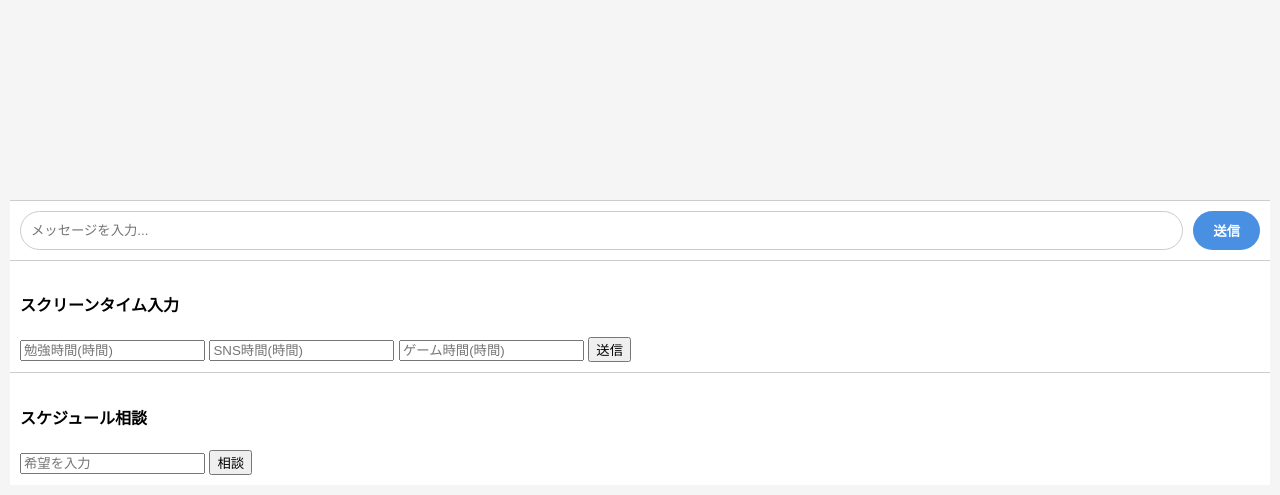
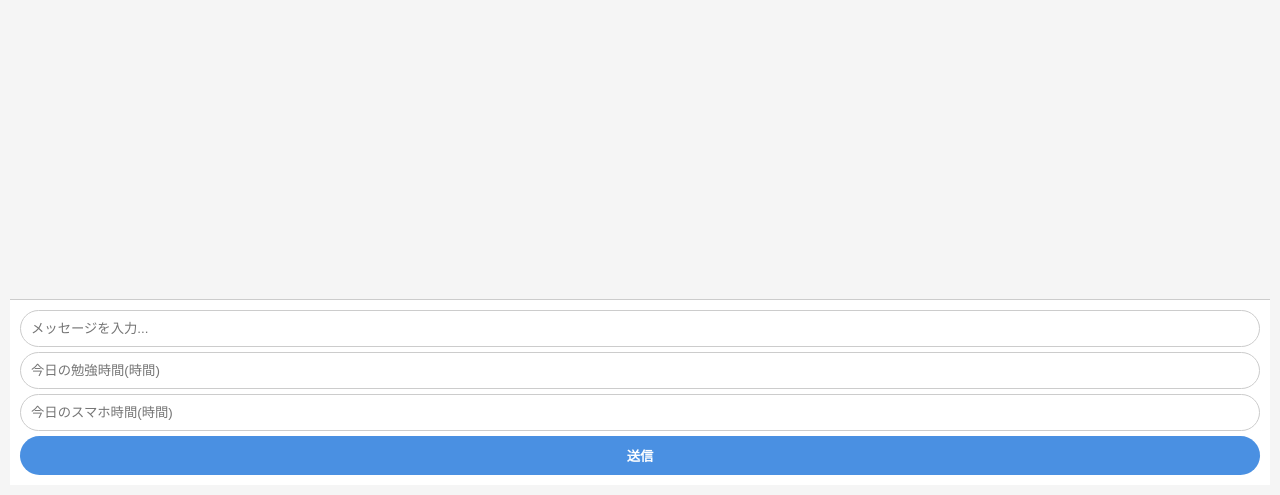
Before and after one commit to harukun20418/study-advisor3, a FastAPI app: page / in a window 1280 px wide. Shown: the part 305-800 px from the top of the page. Run offline with FastAPI, Linux system fonts and the light colour scheme; data that the repository does not hold is empty.

Commit message:
AI調教そのいち

```diff
--- a/main.py
+++ b/main.py
@@ -1,15 +1,14 @@
-from fastapi import FastAPI, Request, Form
+from fastapi import FastAPI, Request
 from fastapi.responses import HTMLResponse
 from fastapi.staticfiles import StaticFiles
 from fastapi.templating import Jinja2Templates
 from pydantic import BaseModel
-from sqlalchemy import create_engine, Column, Integer, String, Text, Float, Date
+from sqlalchemy import create_engine, Column, Integer, String, Text
 from sqlalchemy.ext.declarative import declarative_base
 from sqlalchemy.orm import sessionmaker
 import requests
 import os
 from typing import List
-from datetime import date
 
 # --- FastAPIアプリ ---
 app = FastAPI()
@@ -36,22 +35,9 @@ class ChatSession(Base):
     session_id = Column(String, unique=True, index=True)
     title = Column(String)
     question_index = Column(Integer, default=0)
-
-class ScreenTimeLog(Base):
-    __tablename__ = "screen_time_logs"
-    id = Column(Integer, primary_key=True, index=True)
-    session_id = Column(String, index=True)
-    date = Column(Date)
-    study_time = Column(Float, default=0.0)
-    sns_time = Column(Float, default=0.0)
-    game_time = Column(Float, default=0.0)
-
-class SchedulePlan(Base):
-    __tablename__ = "schedule_plans"
-    id = Column(Integer, primary_key=True, index=True)
-    session_id = Column(String, index=True)
-    date = Column(Date)
-    plan_json = Column(Text)
+    username = Column(String, default="")
+    study_time = Column(Integer, default=0)
+    phone_time = Column(Integer, default=0)
 
 # --- テーブル作成 ---
 Base.metadata.create_all(bind=engine)
@@ -60,6 +46,8 @@ Base.metadata.create_all(bind=engine)
 class ChatRequest(BaseModel):
     message: str
     session_id: str
+    study_time: int = 0
+    phone_time: int = 0
 
 class ChatSessionCreate(BaseModel):
     session_id: str
@@ -70,13 +58,11 @@ class ChatSessionResponse(BaseModel):
     session_id: str
     title: str
     question_index: int
+    username: str
+    study_time: int
+    phone_time: int
     class Config:
         orm_mode = True
-
-class ScreenTimeInput(BaseModel):
-    study_time: float
-    sns_time: float
-    game_time: float
 
 # --- 質問リスト ---
 QUESTIONS = [
@@ -84,8 +70,8 @@ QUESTIONS = [
     "あなたのことは何と呼べばいいですか？",
     "了解です！何のための勉強をサポートしてほしいですか？(例: 試験対策、受験勉強など)",
     "なるほど、普段の1日の勉強時間はどのくらいですか？",
-    "スマホは１日どれくらい使いますか？",
-    "勉強はコツコツやる派ですかそれとも一夜漬けタイプ？"
+    "スマホは1日どれくらい使いますか？",
+    "勉強はコツコツ派ですか、それとも一夜漬けタイプですか？"
 ]
 
 # --- トップページ ---
@@ -104,22 +90,40 @@ def chat(request: ChatRequest):
         db.commit()
         db.refresh(session_obj)
 
+    # --- 質問モード ---
     if session_obj.question_index < len(QUESTIONS):
         db.add(ChatLog(session_id=request.session_id, role="user", content=request.message))
+        db.commit()
+
+        if session_obj.question_index == 1:
+            session_obj.username = request.message
+        if session_obj.question_index == 3:
+            session_obj.study_time = request.study_time
+        if session_obj.question_index == 4:
+            session_obj.phone_time = request.phone_time
         db.commit()
 
         response_text = QUESTIONS[session_obj.question_index]
         session_obj.question_index += 1
         db.commit()
 
+        if session_obj.username:
+            response_text = response_text.replace("あなた", session_obj.username)
+
         db.add(ChatLog(session_id=request.session_id, role="assistant", content=response_text))
         db.commit()
-
         db.close()
         return {"response": response_text}
 
+    # --- 自由会話モード ---
     history = db.query(ChatLog).filter(ChatLog.session_id == request.session_id).order_by(ChatLog.id.asc()).all()
     messages = [{"role": log.role, "content": log.content} for log in history]
+
+    if request.study_time:
+        session_obj.study_time = request.study_time
+    if request.phone_time:
+        session_obj.phone_time = request.phone_time
+    db.commit()
 
     db.add(ChatLog(session_id=request.session_id, role="user", content=request.message))
     db.commit()
@@ -128,18 +132,26 @@ def chat(request: ChatRequest):
         "Authorization": f"Bearer {os.environ['OPENAI_API_KEY']}",
         "Content-Type": "application/json"
     }
+    system_prompt = (
+        f"あなたは勉強アドバイザーです。ユーザーの名前は {session_obj.username or 'ユーザー'} です。"
+        f"今日の勉強時間は {session_obj.study_time} 時間、スマホ時間は {session_obj.phone_time} 時間です。"
+        "共感しつつ、短く1〜2文で質問や提案を出し、ユーザーに確認しながらスケジュールを決める会話形式で返答してください。"
+    )
     data = {
         "model": "openai/gpt-3.5-turbo",
         "messages": [
-            {"role": "system", "content": "あなたは勉強のアドバイザーです。共感しつつ柔らかくアドバイスしてください。"},
+            {"role": "system", "content": system_prompt},
             *messages,
             {"role": "user", "content": request.message}
-        ]
+        ],
+        "max_tokens": 150
     }
     response = requests.post("https://openrouter.ai/api/v1/chat/completions", headers=headers, json=data)
+
     if response.status_code != 200:
         db.close()
         return {"response": f"APIエラー: {response.status_code}"}
+
     try:
         assistant_reply = response.json()["choices"][0]["message"]["content"]
     except:
@@ -176,57 +188,3 @@ def get_sessions():
     sessions = db.query(ChatSession).all()
     db.close()
     return sessions
-
-# --- スクリーンタイム送信 ---
-@app.post("/screen_time")
-def send_screen_time(data: ScreenTimeInput, session_id: str = Form(...)):
-    db = SessionLocal()
-    log = ScreenTimeLog(
-        session_id=session_id,
-        date=date.today(),
-        study_time=data.study_time,
-        sns_time=data.sns_time,
-        game_time=data.game_time
-    )
-    db.add(log)
-    db.commit()
-    db.refresh(log)
-    db.close()
-    return {"status": "ok", "log_id": log.id}
-
-# --- AIとスケジュール相談 ---
-@app.post("/plan_schedule")
-def plan_schedule(message: str = Form(...), session_id: str = Form(...)):
-    db = SessionLocal()
-    logs = db.query(ScreenTimeLog).filter(ScreenTimeLog.session_id==session_id).order_by(ScreenTimeLog.date.desc()).all()
-
-    if logs:
-        recent = logs[0]
-        prompt = f"""
-あなたは勉強アドバイザーです。
-ユーザーは昨日 {recent.study_time}時間勉強し、SNS {recent.sns_time}時間、ゲーム {recent.game_time}時間使いました。
-ユーザーの希望は「{message}」です。
-会話形式で、無理なく勉強スケジュールを決める提案をしてください。
-"""
-    else:
-        prompt = f"ユーザーの希望: {message}\n会話形式でスケジュール提案をしてください。"
-
-    headers = {
-        "Authorization": f"Bearer {os.environ['OPENAI_API_KEY']}",
-        "Content-Type": "application/json"
-    }
-    data = {
-        "model": "openai/gpt-3.5-turbo",
-        "messages": [{"role": "system", "content": prompt}]
-    }
-    response = requests.post("https://openrouter.ai/api/v1/chat/completions", headers=headers, json=data)
-    if response.status_code != 200:
-        db.close()
-        return {"response": f"APIエラー: {response.status_code}"}
-    try:
-        assistant_reply = response.json()["choices"][0]["message"]["content"]
-    except:
-        assistant_reply = "AIの返答取得エラー"
-
-    db.close()
-    return {"response": assistant_reply}
--- a/templates/index.html
+++ b/templates/index.html
@@ -11,9 +11,9 @@ body { font-family: Arial, sans-serif; background: #f5f5f5; margin: 0; padding:
 .message { max-width: 70%; padding: 10px 15px; border-radius: 20px; word-wrap: break-word; position: relative; }
 .user { background-color: #4a90e2; color: white; align-self: flex-end; border-bottom-right-radius: 0; }
 .ai { background-color: #e0e0e0; color: black; align-self: flex-start; border-bottom-left-radius: 0; }
-.chat-form { display: flex; padding: 10px; gap: 10px; border-top: 1px solid #ccc; background: white; }
-.chat-form input { flex: 1; padding: 10px; border-radius: 20px; border: 1px solid #ccc; }
-.chat-form button { padding: 10px 20px; border-radius: 20px; border: none; background-color: #4a90e2; color: white; font-weight: bold; cursor: pointer; }
+.chat-form { display: flex; flex-direction: column; padding: 10px; gap: 5px; border-top: 1px solid #ccc; background: white; }
+.chat-form input, .chat-form button { padding: 10px; border-radius: 20px; border: 1px solid #ccc; }
+.chat-form button { background-color: #4a90e2; color: white; font-weight: bold; cursor: pointer; border: none; }
 .chat-form button:disabled { background-color: #aaa; cursor: not-allowed; }
 .status { text-align: center; font-size: 14px; color: #666; margin-bottom: 5px; display: none; }
 </style>
@@ -22,25 +22,12 @@ body { font-family: Arial, sans-serif; background: #f5f5f5; margin: 0; padding:
 <div id="chat-container" class="chat-container">
     <div id="status" class="status">AIが返信中です...</div>
     <div id="messages" class="messages"></div>
-
     <form id="chat-form" class="chat-form">
         <input type="text" id="chat-input" placeholder="メッセージを入力..." autocomplete="off"/>
+        <input type="number" id="study-time" placeholder="今日の勉強時間(時間)" min="0"/>
+        <input type="number" id="phone-time" placeholder="今日のスマホ時間(時間)" min="0"/>
         <button type="submit" id="send-button">送信</button>
     </form>
-
-    <div style="padding:10px; background:#fff; border-top:1px solid #ccc;">
-        <h4>スクリーンタイム入力</h4>
-        <input type="number" id="study-time" placeholder="勉強時間(時間)" step="0.1"/>
-        <input type="number" id="sns-time" placeholder="SNS時間(時間)" step="0.1"/>
-        <input type="number" id="game-time" placeholder="ゲーム時間(時間)" step="0.1"/>
-        <button id="send-screen">送信</button>
-    </div>
-
-    <div style="padding:10px; background:#fff; border-top:1px solid #ccc;">
-        <h4>スケジュール相談</h4>
-        <input type="text" id="schedule-msg" placeholder="希望を入力"/>
-        <button id="ask-schedule">相談</button>
-    </div>
 </div>
 
 <script>
@@ -49,10 +36,13 @@ const input = document.getElementById("chat-input");
 const messages = document.getElementById("messages");
 const sendButton = document.getElementById("send-button");
 const status = document.getElementById("status");
+const studyInput = document.getElementById("study-time");
+const phoneInput = document.getElementById("phone-time");
 
-let sessionId = "default-session";
+let sessionId = "default-session";  // 必要に応じて動的に変更可能
 let isWaiting = false;
 
+// メッセージ表示
 function appendMessage(content, sender) {
     const div = document.createElement("div");
     div.className = `message ${sender}`;
@@ -61,18 +51,28 @@ function appendMessage(content, sender) {
     messages.scrollTop = messages.scrollHeight;
 }
 
+// 過去履歴取得
 async function loadHistory() {
     try {
         const res = await fetch(`/history/${sessionId}`);
         const data = await res.json();
         data.history.forEach(h => appendMessage(h.content, h.role === "user" ? "user" : "ai"));
-    } catch (e) { console.error("履歴取得エラー", e); }
+    } catch (e) {
+        console.error("履歴取得エラー", e);
+    }
 }
 
+// メッセージ送信
 async function sendMessage(msg) {
     if (!msg.trim()) return;
     appendMessage(msg, "user");
+    const studyTime = studyInput.value ? parseInt(studyInput.value) : 0;
+    const phoneTime = phoneInput.value ? parseInt(phoneInput.value) : 0;
+
     input.value = "";
+    studyInput.value = "";
+    phoneInput.value = "";
+
     isWaiting = true;
     sendButton.disabled = true;
     status.style.display = "block";
@@ -81,7 +81,12 @@ async function sendMessage(msg) {
         const res = await fetch("/chat", {
             method: "POST",
             headers: { "Content-Type": "application/json" },
-            body: JSON.stringify({ message: msg, session_id: sessionId })
+            body: JSON.stringify({
+                message: msg,
+                session_id: sessionId,
+                study_time: studyTime,
+                phone_time: phoneTime
+            })
         });
         const data = await res.json();
         appendMessage(data.response, "ai");
@@ -99,35 +104,8 @@ form.addEventListener("submit", (e) => {
     if (!isWaiting && input.value.trim()) sendMessage(input.value);
 });
 
-// --- スクリーンタイム送信 ---
-document.getElementById("send-screen").addEventListener("click", async () => {
-    const study = parseFloat(document.getElementById("study-time").value) || 0;
-    const sns = parseFloat(document.getElementById("sns-time").value) || 0;
-    const game = parseFloat(document.getElementById("game-time").value) || 0;
-
-    try {
-        await fetch("/screen_time", {
-            method: "POST",
-            body: new URLSearchParams({ session_id: sessionId, study_time: study, sns_time: sns, game_time: game })
-        });
-        alert("スクリーンタイムを送信しました！");
-    } catch (e) {
-        alert("送信エラー");
-    }
-});
-
-// --- スケジュール相談 ---
-document.getElementById("ask-schedule").addEventListener("click", async () => {
-    const msg = document.getElementById("schedule-msg").value;
-    if (!msg.trim()) return;
-
-    appendMessage(msg, "user");
-    document.getElementById("schedule-msg").value = "";
-
-    try {
-        const res = await fetch("/plan_schedule", {
-            method: "POST",
-            body: new URLSearchParams({ session_id: sessionId, message: msg })
-        });
-        const data = await res.json();
-        appendMessage(data.response
+// 初期ロードで履歴を表示
+window.onload = () => loadHistory();
+</script>
+</body>
+</html>
```
